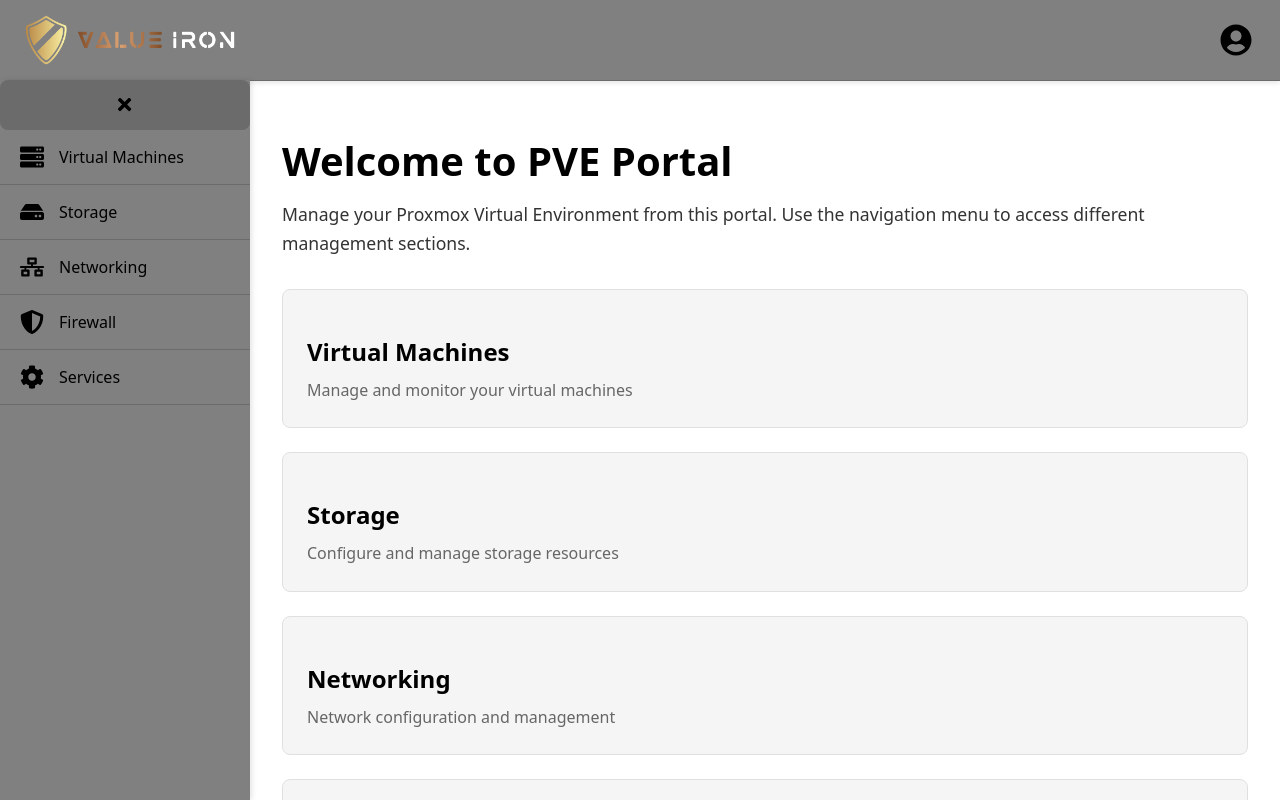
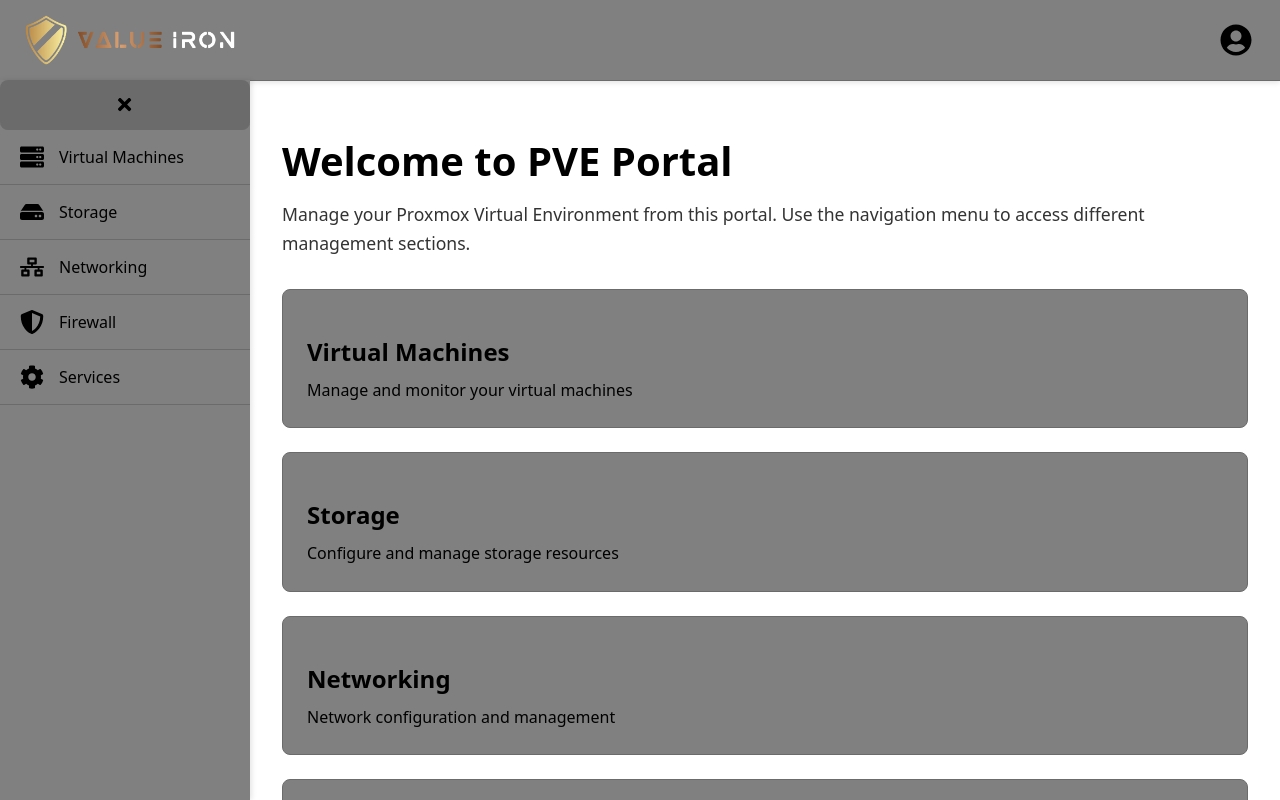
Before and after one commit to valueiron/pve-portal, a React (Vite) app: page / in a window 1280 px wide. Built offline with nearby package versions, Linux system fonts and the light colour scheme.

Commit message:
change card background color

```diff
--- a/src/pages/Page.css
+++ b/src/pages/Page.css
@@ -23,16 +23,17 @@
 }
 
 .page-card {
-    background-color: #f5f5f5;
-    border: 1px solid #e0e0e0;
+    background-color: #808080;
+    border: 1px solid #6b6b6b;
     border-radius: 8px;
     padding: 1.5rem;
     margin-bottom: 1.5rem;
-    transition: box-shadow 0.2s ease;
+    transition: background-color 0.2s ease, box-shadow 0.2s ease;
 }
 
 .page-card:hover {
-    box-shadow: 0 2px 8px rgba(0, 0, 0, 0.1);
+    background-color: #6b6b6b;
+    box-shadow: 0 2px 8px rgba(0, 0, 0, 0.2);
 }
 
 .page-card h2 {
@@ -43,7 +44,7 @@
 }
 
 .page-card p {
-    color: #666666;
+    color: #000000;
     margin: 0;
     line-height: 1.6;
 }
```
